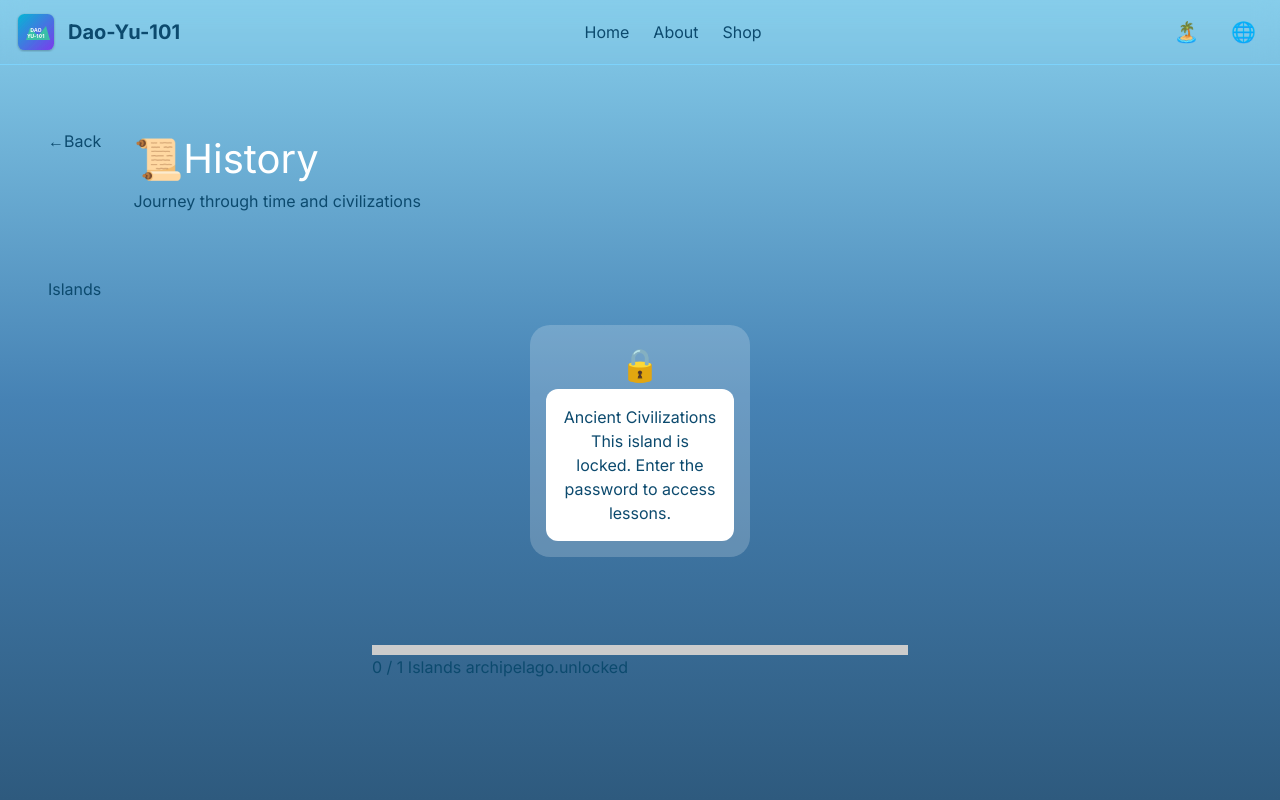
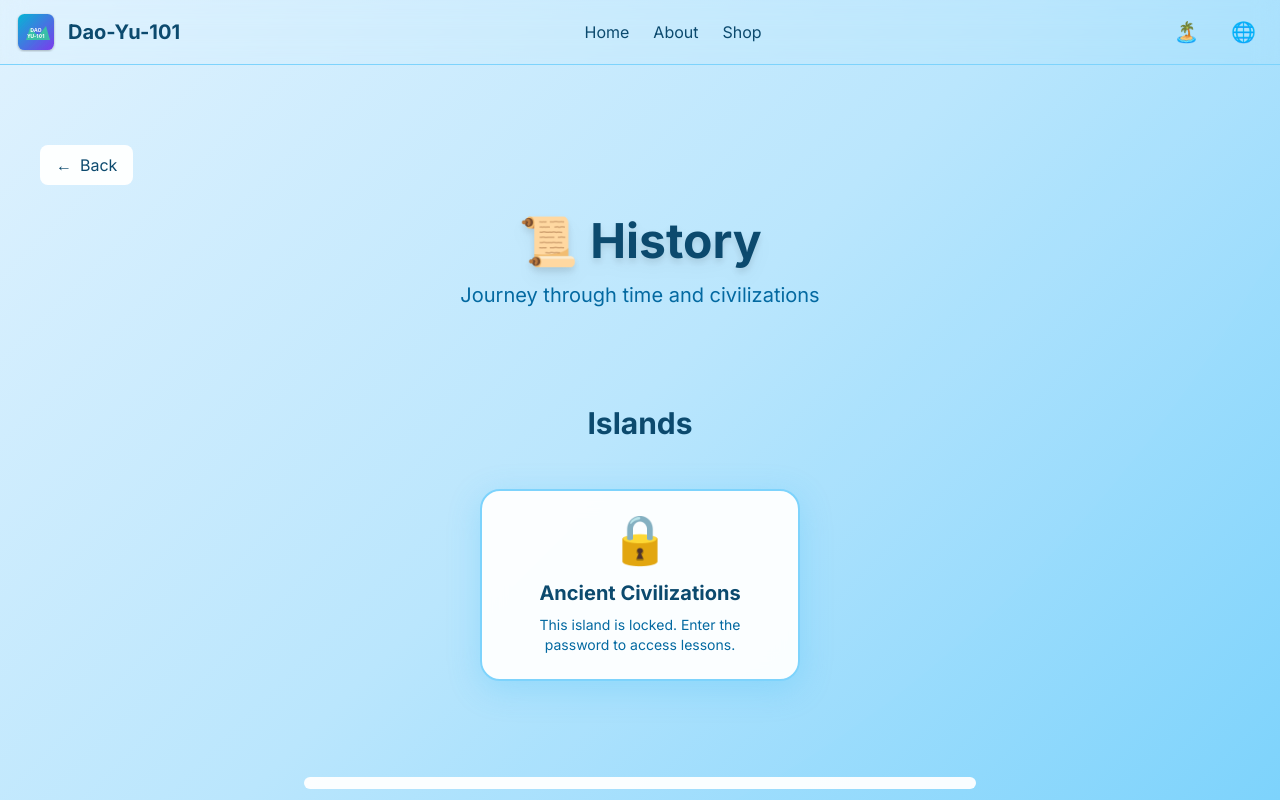
Before and after one commit to 7miwork/Dao-Yu-101, a Vue app: page /#/archipelago/history in a window 1280 px wide. Shown: the top 800 px of the page. Built offline with nearby package versions, Linux system fonts and the light colour scheme.

Commit message:
feat: improve archipelago page layout and UX

```diff
--- a/src/pages/archipelago/Archipelago.vue
+++ b/src/pages/archipelago/Archipelago.vue
@@ -1,104 +1,116 @@
 <template>
-  <div class="island-map-container">
+  <div class="min-h-screen relative overflow-x-hidden">
     <!-- Ocean Background -->
-    <div class="ocean-background">
+    <div class="fixed inset-0 -z-10" style="background: var(--bg)">
+      <div class="absolute inset-0 opacity-10">
         <div class="wave wave-1"></div>
         <div class="wave wave-2"></div>
       </div>
+    </div>
 
-    <!-- Header -->
-    <div class="map-header">
-      <router-link to="/" class="back-button">
-        <span class="back-icon">←</span>
-        <span class="back-text">{{ $t('common.back') }}</span>
+    <!-- Header Section -->
+    <section class="py-12 relative z-10">
+      <div class="max-w-screen-xl mx-auto px-6">
+        <!-- Back Button -->
+        <router-link
+          to="/"
+          class="inline-flex items-center gap-2 mb-8 px-4 py-2 rounded-lg transition-all duration-300 hover:scale-105"
+          style="background: var(--card-bg); color: var(--text)"
+        >
+          <span>←</span>
+          <span>{{ $t('common.back') }}</span>
         </router-link>
 
-      <div class="header-content">
-        <h1 class="archipelago-title">
-          <span class="title-icon">{{ archipelagoData.icon }}</span>
-          <span class="title-text">{{ archipelagoData.name }}</span>
+        <!-- Header Content -->
+        <div class="text-center">
+          <h1 class="text-4xl md:text-5xl font-bold mb-4 drop-shadow-lg" style="color: var(--text)">
+            <span class="mr-3">{{ archipelagoData.icon }}</span>
+            <span>{{ archipelagoData.name }}</span>
           </h1>
-        <p class="archipelago-description">
+          <p class="text-lg md:text-xl max-w-2xl mx-auto" style="color: var(--text-secondary)">
             {{ archipelagoData.description }}
           </p>
         </div>
       </div>
+    </section>
 
-    <!-- Islands -->
-    <section class="islands-section">
-      <h2 class="section-title">
+    <!-- Islands Section -->
+    <section class="py-12 relative z-10">
+      <div class="max-w-screen-xl mx-auto px-6">
+        <h2 class="text-2xl md:text-3xl font-bold text-center mb-12" style="color: var(--text)">
           {{ $t('archipelago.islands') }}
         </h2>
 
-      <div class="islands-grid">
+        <div class="flex flex-wrap justify-center gap-10">
           <div
             v-for="island in islands"
             :key="island.id"
-          class="island-card"
-          :class="{
-            unlocked: isIslandUnlocked(island.id),
-            locked: !isIslandUnlocked(island.id)
-          }"
+            class="w-full max-w-xs"
           >
-          <!-- Unlocked -->
+            <!-- Unlocked Island -->
             <router-link
               v-if="isIslandUnlocked(island.id)"
               :to="`/island/${island.id}`"
-            class="island-link"
+              class="block card rounded-2xl p-6 transition-all duration-300 hover:scale-105 hover:shadow-xl"
             >
-            <div class="island-visual">
-              <div class="island-base"></div>
-              <div class="island-icon">{{ island.icon }}</div>
-              <div class="island-pulse"></div>
+              <div class="text-center mb-4">
+                <div class="text-5xl mb-2">{{ island.icon }}</div>
               </div>
-
-            <div class="island-info">
-              <h3 class="island-name">{{ island.name }}</h3>
-              <p class="island-description">{{ island.description }}</p>
-
-              <div class="island-stats">
-                <span class="stat">
-                  📖 {{ island.lessonCount }} {{ $t('archipelago.lessons') }}
-                </span>
+              <div class="text-center">
+                <h3 class="text-xl font-bold mb-2" style="color: var(--text)">
+                  {{ island.name }}
+                </h3>
+                <p class="text-sm mb-4" style="color: var(--text-secondary)">
+                  {{ island.description }}
+                </p>
+                <div class="flex items-center justify-center gap-2 text-sm" style="color: var(--text-secondary)">
+                  <span>📖</span>
+                  <span>{{ island.lessonCount }} {{ $t('archipelago.lessons') }}</span>
                 </div>
               </div>
             </router-link>
 
-          <!-- Locked -->
+            <!-- Locked Island -->
             <div
               v-else
-            class="island-locked"
+              class="card rounded-2xl p-6 cursor-pointer transition-all duration-300 hover:scale-105"
               @click="handleLockedIslandClick(island)"
             >
-            <div class="island-visual locked">
-              <div class="island-base"></div>
-              <div class="island-icon">🔒</div>
-              <div class="lock-overlay"></div>
+              <div class="text-center mb-4">
+                <div class="text-5xl mb-2">🔒</div>
               </div>
-
-            <div class="island-info">
-              <h3 class="island-name">{{ island.name }}</h3>
-              <p class="island-description">{{ $t('island.locked') }}</p>
+              <div class="text-center">
+                <h3 class="text-xl font-bold mb-2" style="color: var(--text)">
+                  {{ island.name }}
+                </h3>
+                <p class="text-sm" style="color: var(--text-secondary)">
+                  {{ $t('island.locked') }}
+                </p>
+              </div>
             </div>
           </div>
         </div>
       </div>
     </section>
 
-    <!-- Progress -->
-    <div class="progress-section">
-      <div class="progress-bar">
+    <!-- Progress Section -->
+    <section class="py-12 relative z-10">
+      <div class="max-w-screen-xl mx-auto px-6">
+        <div class="max-w-2xl mx-auto">
+          <div class="rounded-full h-3 overflow-hidden" style="background: var(--card-bg)">
             <div
-          class="progress-fill"
-          :style="{ width: progressPercentage + '%' }"
+              class="h-full rounded-full transition-all duration-500"
+              :style="{ width: progressPercentage + '%', background: 'var(--primary)' }"
             ></div>
           </div>
-      <p class="progress-text">
+          <p class="text-center mt-4" style="color: var(--text-secondary)">
             {{ unlockedCount }} / {{ islands.length }}
             {{ $t('archipelago.islands') }}
             {{ $t('archipelago.unlocked') }}
           </p>
         </div>
+      </div>
+    </section>
   </div>
 </template>
 
@@ -212,99 +224,33 @@ function handleLockedIslandClick(island) {
 }
 </script>
 
-<style>
-.island-map-container {
-  min-height: 100vh;
-  position: relative;
-  overflow-x: hidden;
+<style scoped>
+/* Wave animations */
+.wave {
+  position: absolute;
+  width: 200%;
+  height: 200%;
+  border-radius: 40%;
+  animation: wave 25s infinite linear;
 }
 
-/* Ocean */
-.ocean-background {
-  position: fixed;
-  inset: 0;
-  background: linear-gradient(#87ceeb, #4682b4, #2e5a7e);
-  z-index: -1;
+.wave-1 {
+  top: -150%;
+  left: -50%;
+  background: rgba(255, 255, 255, 0.08);
+  animation-duration: 25s;
 }
 
-/* Header */
-.map-header {
-  padding: 2rem;
-  display: flex;
-  gap: 2rem;
+.wave-2 {
+  top: -145%;
+  left: -45%;
+  background: rgba(255, 255, 255, 0.05);
+  animation-duration: 30s;
+  animation-direction: reverse;
 }
 
-.archipelago-title {
-  font-size: 2.5rem;
-  color: white;
-}
-
-/* SECTION */
-.islands-section {
-  padding: 2rem;
-}
-
-/* FLEXBASIERTER RESPONSIVER CONTAINER */
-.islands-grid {
-  display: flex;
-  flex-wrap: wrap;
-  justify-content: center;
-  gap: 2.5rem;
-  max-width: 1200px;
-  margin: 0 auto;
-  padding: 1.5rem;
-  width: 100%;
-}
-
-/* CARD */
-.island-card {
-  width: 100%;
-  max-width: 220px;
-  position: static;
-  transition: 0.3s;
-}
-
-.island-card:hover {
-  transform: scale(1.05);
-}
-
-/* SIMPLE CARD STYLE */
-.island-link,
-.island-locked {
-  display: block;
-  padding: 1rem;
-  border-radius: 20px;
-  background: rgba(255,255,255,0.2);
-}
-
-/* VISUAL */
-.island-visual {
-  text-align: center;
-  font-size: 2rem;
-}
-
-/* INFO */
-.island-info {
-  text-align: center;
-  background: white;
-  border-radius: 12px;
-  padding: 1rem;
-}
-
-/* PROGRESS */
-.progress-section {
-  padding: 2rem;
-  max-width: 600px;
-  margin: auto;
-}
-
-.progress-bar {
-  height: 10px;
-  background: #ccc;
-}
-
-.progress-fill {
-  height: 100%;
-  background: #4ade80;
+@keyframes wave {
+  0% { transform: rotate(0deg); }
+  100% { transform: rotate(360deg); }
 }
 </style>
```
Lines whose indentation alone changed are shown as unchanged.
